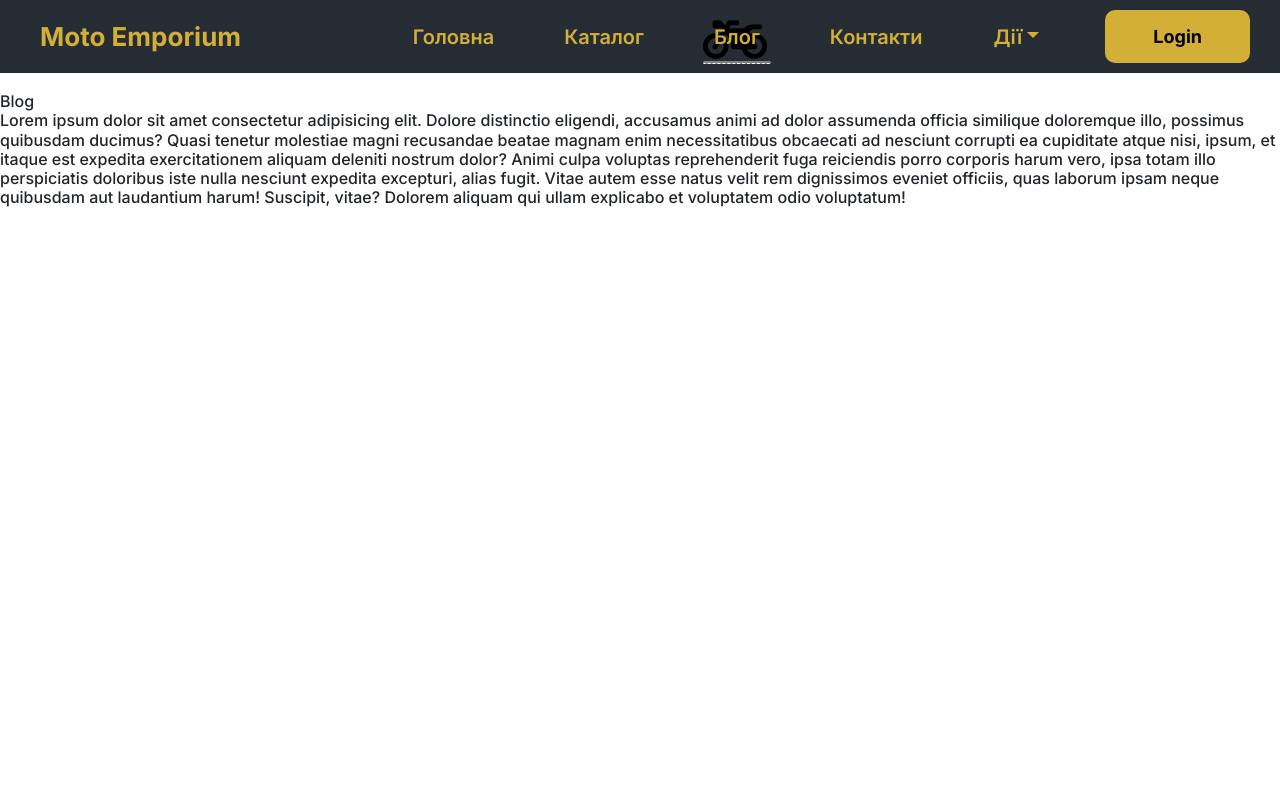
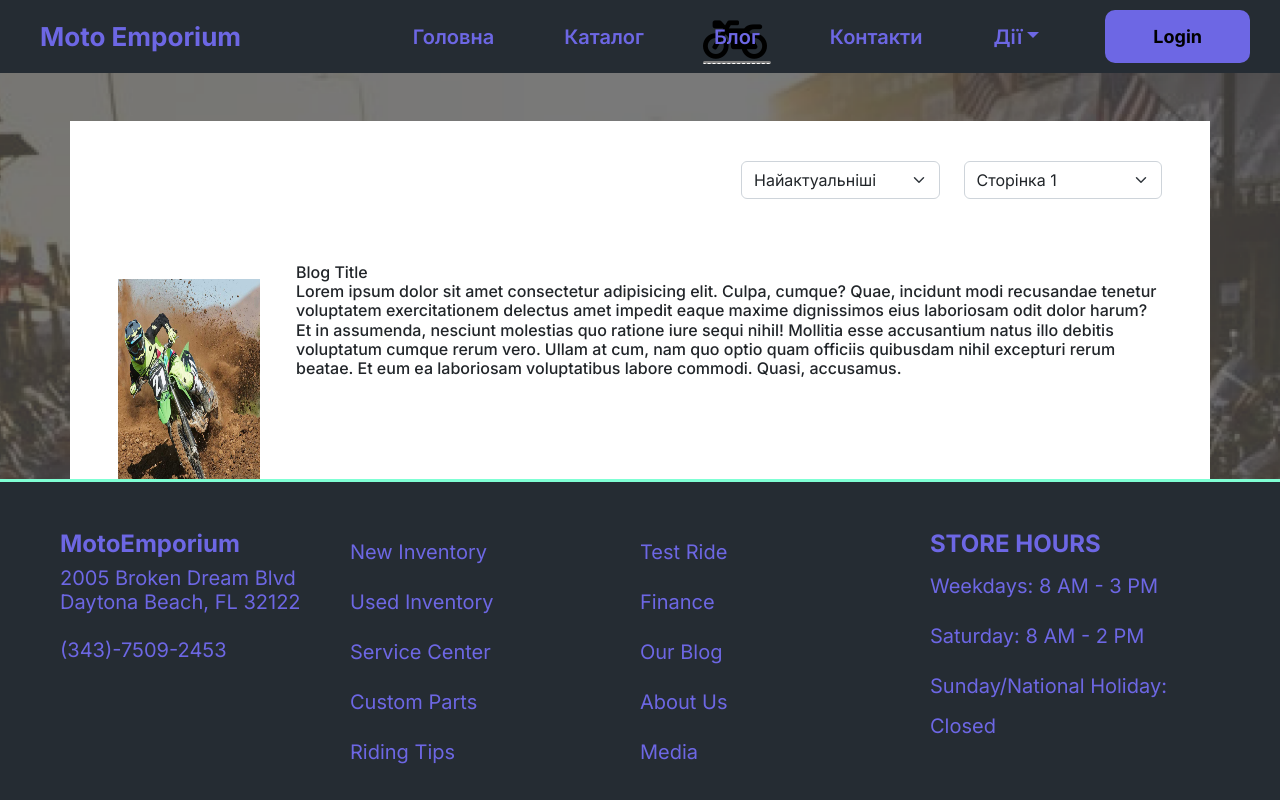
Before and after one commit to Salamakha5/MotoEmporium, a React (Create React App) app: page /Blog in a window 1280 px wide. Shown: the top 800 px of the page. Built offline with nearby package versions, Linux system fonts and the light colour scheme.

Commit message:
part blog

```diff
--- /dev/null
+++ b/src/components/BlogItem/BlogItem.jsx
@@ -0,0 +1,23 @@
+import './BlogItem.scss'
+
+import test_img from "../../images/logReg_bg.png"
+
+const BlogItem = () => {
+
+
+    return (
+        <div className='blogItem'>
+            <div className="row">
+                <div className="col-2 pt-3 pe-4">
+                    <img className='blogItem__img' src={test_img} />
+                </div>
+                <div className="col-10">
+                    <div className="blogItem__title">Blog Title</div>
+                    <div className="blogItem__text">Lorem ipsum dolor sit amet consectetur adipisicing elit. Culpa, cumque? Quae, incidunt modi recusandae tenetur voluptatem exercitationem delectus amet impedit eaque maxime dignissimos eius laboriosam odit dolor harum? Et in assumenda, nesciunt molestias quo ratione iure sequi nihil! Mollitia esse accusantium natus illo debitis voluptatum cumque rerum vero. Ullam at cum, nam quo optio quam officiis quibusdam nihil excepturi rerum beatae. Et eum ea laboriosam voluptatibus labore commodi. Quasi, accusamus.</div>
+                </div>
+            </div>
+        </div>
+    )
+}
+
+export default BlogItem
--- /dev/null
+++ b/src/components/BlogItem/BlogItem.scss
@@ -0,0 +1,11 @@
+.blogItem {
+
+    &__img {
+        width: 100%;
+        height: 200px;
+    }
+
+    &__title {}
+
+    &__text {}
+}
--- a/src/components/Header/Header.scss
+++ b/src/components/Header/Header.scss
@@ -163,7 +163,7 @@
 
         &__wrap {
             width: 100%;
-            padding-top: 75px;
+            padding-top: 85px;
         }
 
         &__nav {
--- a/src/pages/Blog/Blog.jsx
+++ b/src/pages/Blog/Blog.jsx
@@ -1,5 +1,8 @@
+import './Blog.scss'
+
 import React from 'react'
 import { useEffect } from 'react'
+import BlogItem from '../../components/BlogItem/BlogItem'
 
 const Blog = () => {
     useEffect(() => {
@@ -7,10 +10,36 @@ const Blog = () => {
     }, [])
 
     return (
-        <div style={{minHeight: "100vh"}}>
-            <br></br>
-            <h1>Blog</h1>
-            <div>Lorem ipsum dolor sit amet consectetur adipisicing elit. Dolore distinctio eligendi, accusamus animi ad dolor assumenda officia similique doloremque illo, possimus quibusdam ducimus? Quasi tenetur molestiae magni recusandae beatae magnam enim necessitatibus obcaecati ad nesciunt corrupti ea cupiditate atque nisi, ipsum, et itaque est expedita exercitationem aliquam deleniti nostrum dolor? Animi culpa voluptas reprehenderit fuga reiciendis porro corporis harum vero, ipsa totam illo perspiciatis doloribus iste nulla nesciunt expedita excepturi, alias fugit. Vitae autem esse natus velit rem dignissimos eveniet officiis, quas laborum ipsam neque quibusdam aut laudantium harum! Suscipit, vitae? Dolorem aliquam qui ullam explicabo et voluptatem odio voluptatum!</div>
+        <div className='blog | pt-5'>
+            <div className="blog__container | container px-5">
+                <div className="row pt-4 pb-5">
+                    <div className="col-7"></div>
+                    <div className="col-5">
+                        <div className="row">
+                            <div className="col">
+                                <select className="form-select mt-3 mb-3 me-3" aria-label="Default select example">
+                                    <option defaultValue>Найактуальніші</option>
+                                    <option value="1">One</option>
+                                    <option value="2">Two</option>
+                                    <option value="3">Three</option>
+                                </select>
+                            </div>
+
+                            <div className='col'>
+                                <select className="form-select mt-3 mb-3" aria-label="Default select example">
+                                    <option defaultValue>Сторінка 1</option>
+                                    <option value="1">One</option>
+                                    <option value="2">Two</option>
+                                    <option value="3">Three</option>
+                                </select>
+                            </div>
+                        </div>
+                    </div>
+                </div>
+                <div className="blog__items">
+                    <BlogItem/>
+                </div>
+            </div>
         </div>
     )
 }
--- a/src/pages/Blog/Blog.scss
+++ b/src/pages/Blog/Blog.scss
@@ -0,0 +1,13 @@
+@import '../../scss/variables';
+
+.blog {
+    background-image: url("../../images/shop_bg.png");
+    background-size: cover;
+    background-color: rgba(0, 0, 0, 0.7);
+
+    &__container {
+        background-color: white;
+    }
+
+    &__items {}
+}
--- a/src/pages/Home/Home.scss
+++ b/src/pages/Home/Home.scss
@@ -58,7 +58,7 @@
 .sales {
     min-height: 550px;
     width: 100%;
-    background-image: radial-gradient(at bottom left, rgba(255, 255, 255, 0.7), rgba(255, 255, 255, 0.01));
+    background-image: radial-gradient(at bottom left, rgba(255, 255, 255, 0.9), rgba(255, 255, 255, 0.5));
     color: $mainColor2;
 
     &__bg {
@@ -293,8 +293,8 @@
 
             @media (max-width: 530px) {
                 padding-top: 30px;
-                @include fontSettings($mainFont, 15px, 500);
-                line-height: 18px;
+                @include fontSettings($mainFont, 18px, 500);
+                line-height: 21px;
             }
         }
     }
--- a/src/pages/Shop/Shop.scss
+++ b/src/pages/Shop/Shop.scss
@@ -6,11 +6,16 @@
     background-size: contain;
     background-color: rgba(0, 0, 0, 0.7);
 
+    @media (max-width: 768px) {
+        padding-top: 0 !important;
+    }
+
     &__container {
         background-color: white;
 
         @media (max-width: 768px) {
-            background-color: rgba(255, 255, 255, 0.6);
+            background-color: rgba(255, 255, 255, 0.3);
+            padding: 0;
         }
     }
 
--- a/src/scss/variables.scss
+++ b/src/scss/variables.scss
@@ -1,9 +1,10 @@
 
 @import url('https://fonts.googleapis.com/css2?family=Inter:wght@400;500;600;700&display=swap');
 
-$mainColor: rgb(211, 175, 55);
-// $mainColorDarken: rgb(190, 158, 50);
-$mainColorDarken: rgb(182, 145, 39);
+// $mainColor: rgb(211, 175, 55);
+// $mainColorDarken: rgb(182, 145, 39);
+$mainColor: #6d67e4;
+$mainColorDarken: #413e89;
 $mainColor2: #252C33;
 
 $mainFont: Inter;
```
